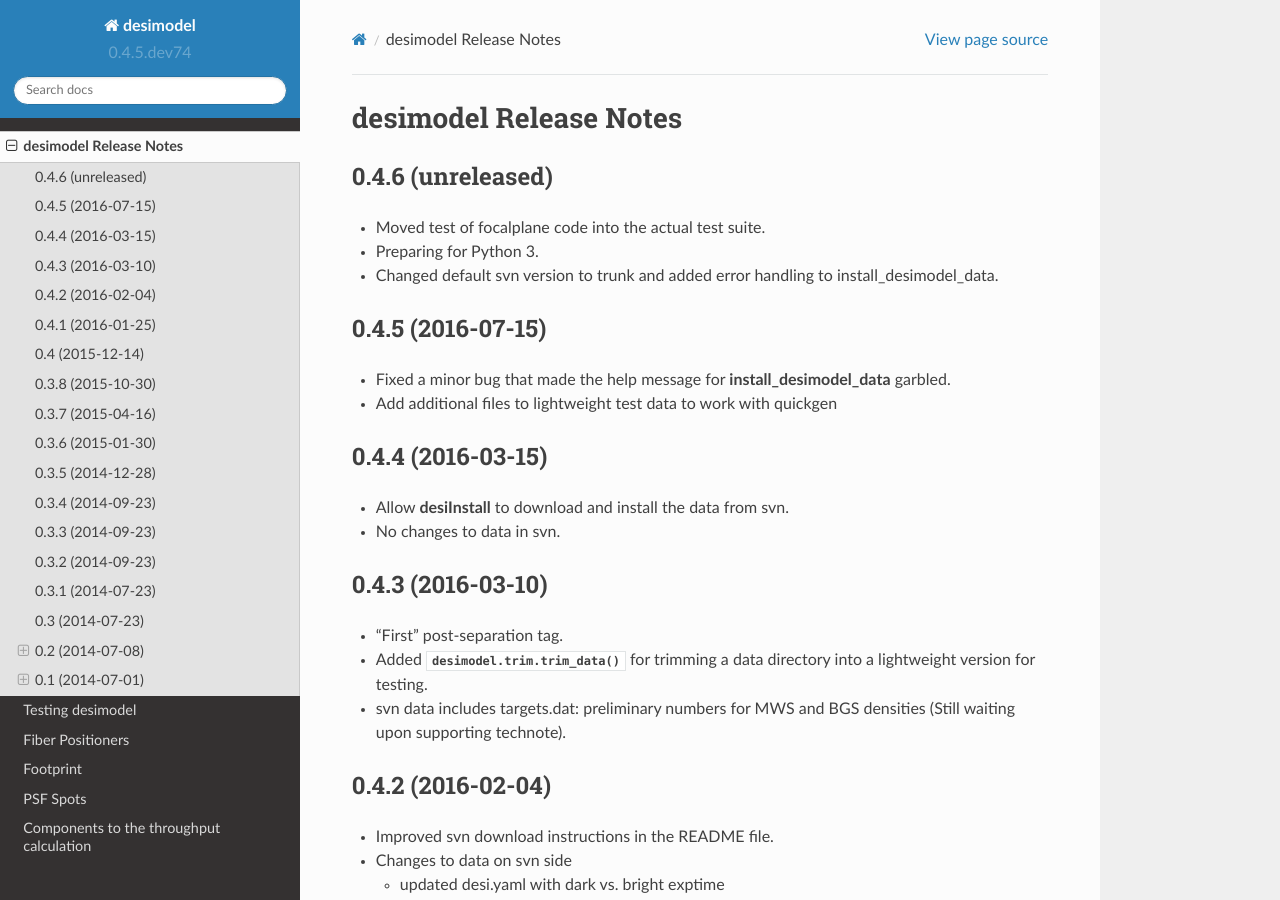
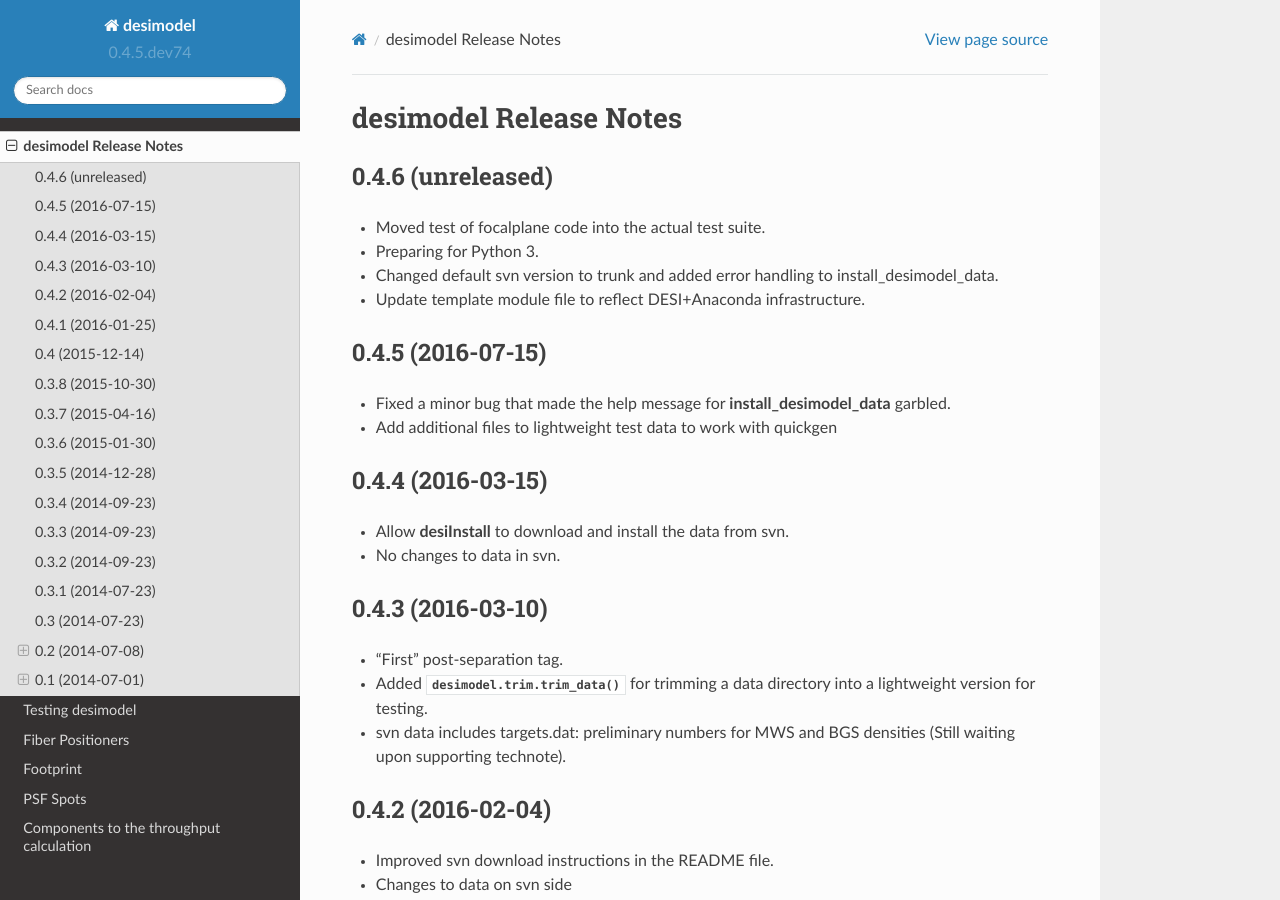
Before and after one commit to desihub/desimodel, a Sphinx documentation site: the page built from doc/release_notes.rst, in a window 1280 px wide and 900 px high. Built offline with Sphinx 7.4.7 and the Read the Docs theme 2.0.0, drawn with Linux system fonts in a browser that asks for light colours.

Commit message:
update module file

```diff
--- a/doc/release_notes.rst
+++ b/doc/release_notes.rst
@@ -9,6 +9,7 @@ desimodel Release Notes
 * Preparing for Python 3.
 * Changed default svn version to trunk and added error handling to
   install_desimodel_data.
+* Update template module file to reflect DESI+Anaconda infrastructure.
 
 0.4.5 (2016-07-15)
 ------------------
```
Also changed, not shown: 1 other file.
